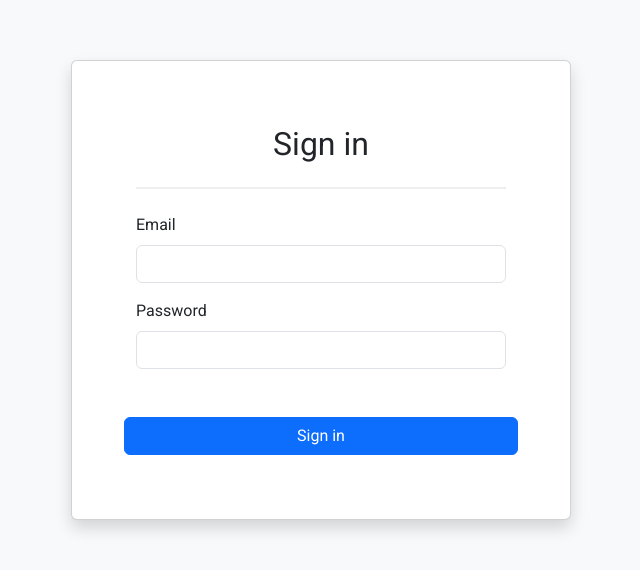
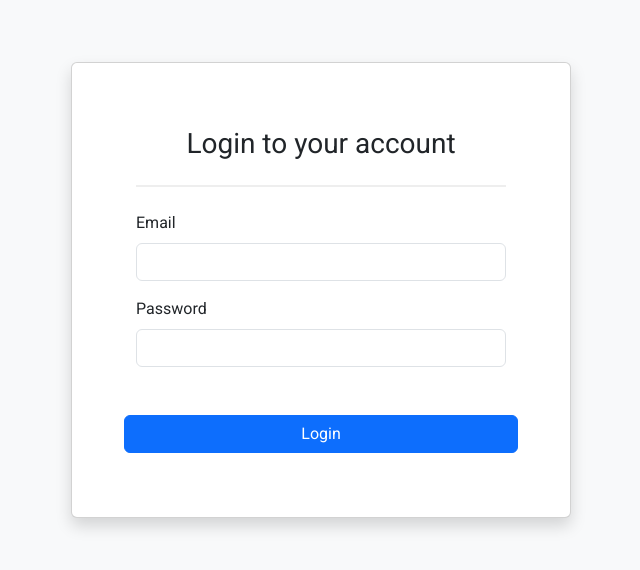
Before and after one commit to ruud17/Auth-Portal, a React (Create React App) app in the folder frontend/: page /login in a window 1280 px wide. Shown: the part 110-680 px from the top of the page, without its empty margins (319-959 px from the left). Built offline with nearby package versions, Linux system fonts and the light colour scheme; no server answers.

Commit message:
Disable Login button when clicking on it until the operation is done

```diff
--- a/frontend/src/components/Login/Login.tsx
+++ b/frontend/src/components/Login/Login.tsx
@@ -1,4 +1,4 @@
-import { FC } from 'react';
+import { FC, useState } from 'react';
 import { useNavigate } from 'react-router-dom';
 import { Container, Row, Button, Form, Card } from 'react-bootstrap';
 import { useForm, SubmitHandler, Controller } from 'react-hook-form';
@@ -20,8 +20,13 @@ const Login: FC = () => {
   const dispatch = useAppDispatch();
   const loginError = useAppSelector((state) => state.login.error);
 
+  const [isSubmitting, setIsSubmitting] = useState(false);
+
   const onSubmit: SubmitHandler<ILoginFields> = async (data) => {
+    console.log('clicked', data);
+    setIsSubmitting(true);
     const actionResult = await dispatch(loginThunk(data));
+    setIsSubmitting(false);
 
     if (loginThunk.fulfilled.match(actionResult)) {
       navigate(ROUTE.PROFILE);
@@ -33,7 +38,7 @@ const Login: FC = () => {
     <Container className='form-container'>
       <Card className='narrow-card p-5 shadow'>
         <Card.Body>
-          <h2 className='text-center mb-4'>Sign in</h2>
+          <h3 className='text-center mb-4'>Login to your account</h3>
           <hr className='my-4 hr-grey' />
 
           <Form onSubmit={handleSubmit(onSubmit)}>
@@ -58,7 +63,7 @@ const Login: FC = () => {
                 <Controller
                   name='password'
                   control={control}
-                  rules={{ required: true, pattern: /\d/ }}
+                  rules={{ required: true }}
                   render={({ field }) => <Form.Control type='password' isInvalid={!!errors.password} {...field} />}
                 />
                 <Form.Control.Feedback type='invalid'>
@@ -67,11 +72,11 @@ const Login: FC = () => {
               </Form.Group>
             </Row>
 
-            <Row className='mb-3'>{loginError && <ErrorBox errorMsg={loginError} />}</Row>
+            <Row>{loginError && <ErrorBox errorMsg={loginError} />}</Row>
 
             <Row className='mt-5'>
-              <Button variant='primary' type='submit' className='w-100'>
-                Sign in
+              <Button variant='primary' type='submit' className='w-100' disabled={isSubmitting}>
+                {isSubmitting ? 'Logging in...' : 'Login'}
               </Button>
             </Row>
           </Form>
```
